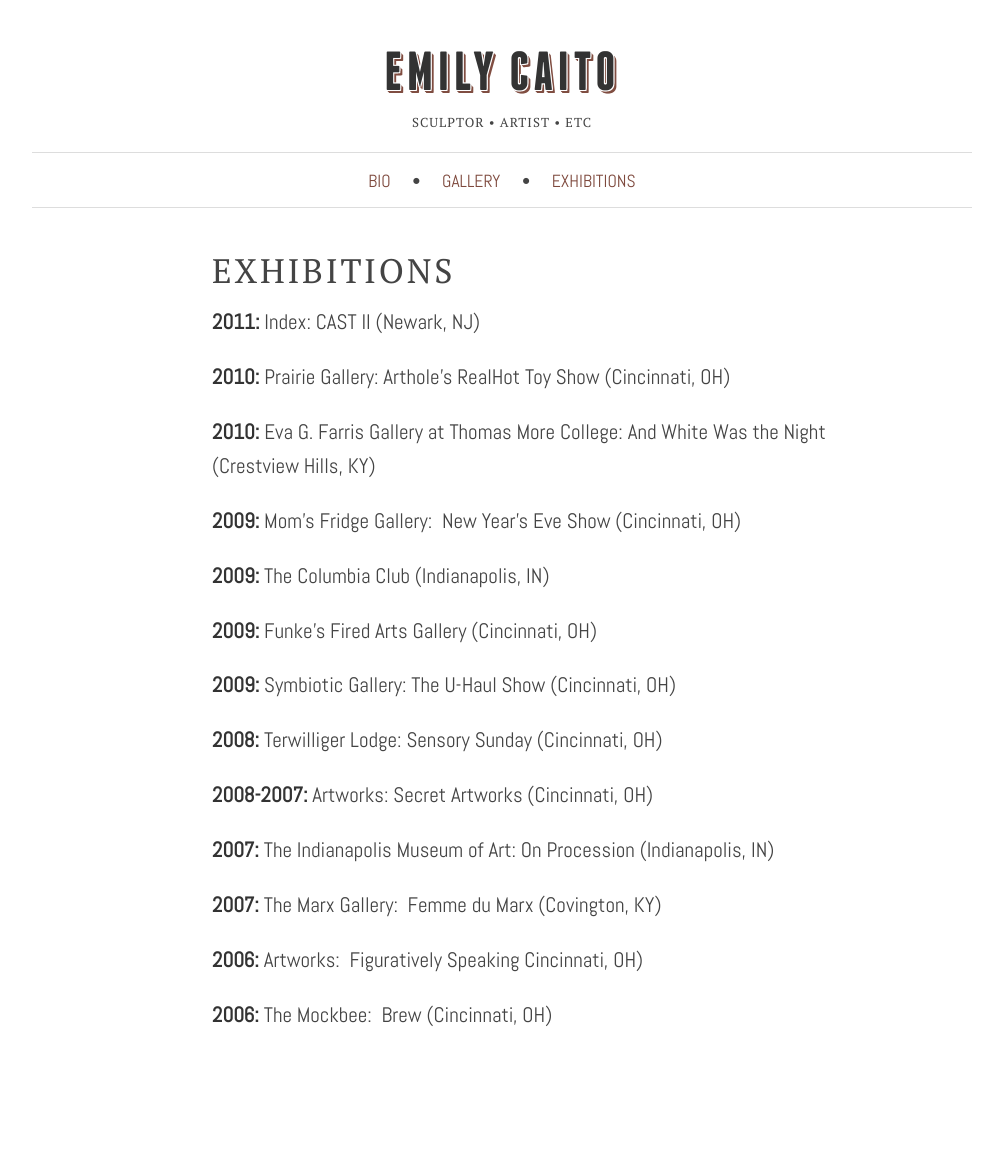
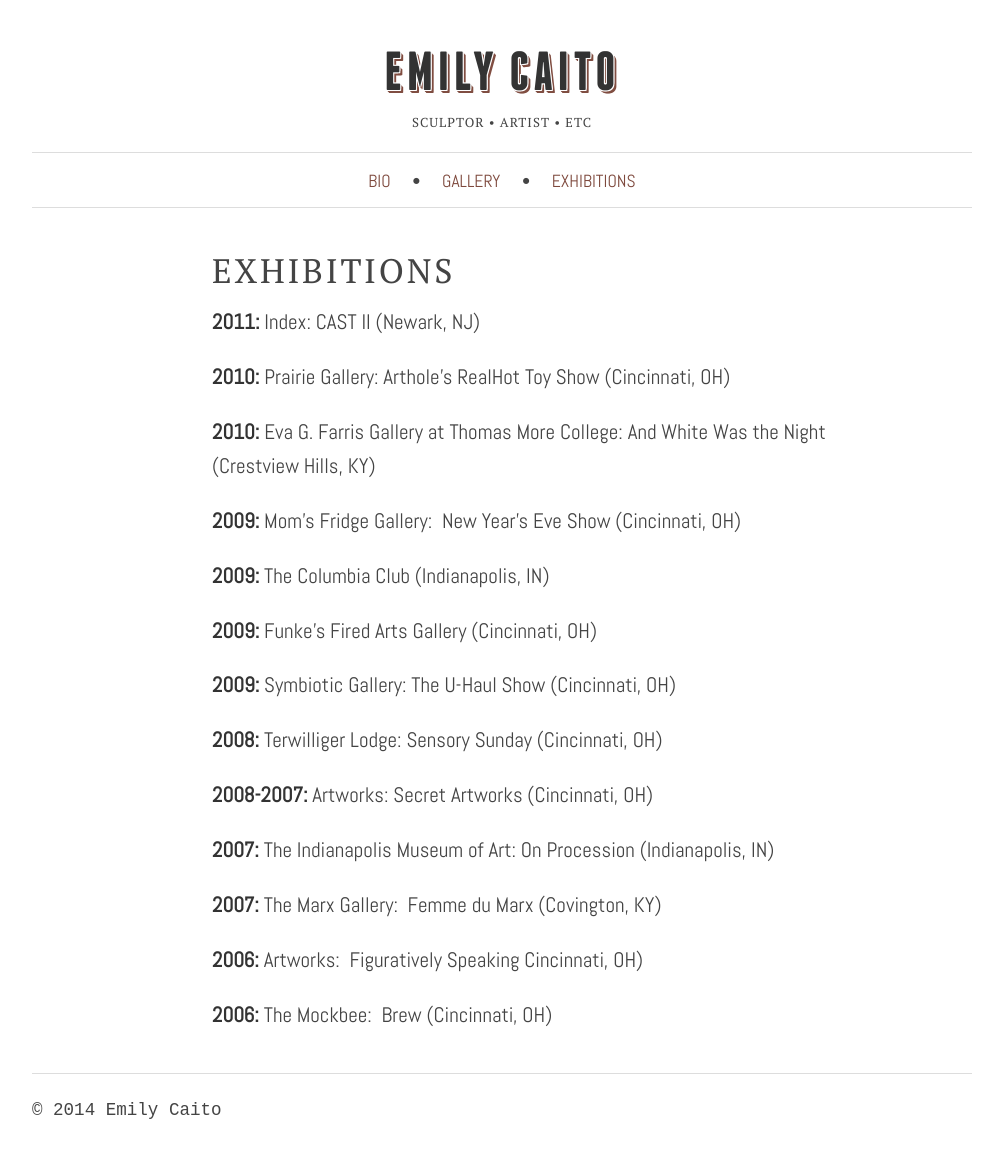
Before and after one commit to emilycaito/emilycaito.github.io, a Jekyll site: the page built from exhibitions/index.md, in a window 1280 px wide. Shown: the whole page, without its empty margins (138-1141 px from the left). Built offline with Jekyll 4.4.1, drawn with Linux system fonts in a browser that asks for light colours; some web fonts are replaced; Markdown is read by kramdown in place of the engine named in the settings; the list of posts is cut into pages by our own code; before the commit the page ends 1053 px from its top, so only the background shows below that.

Commit message:
Added simple footer

```diff
--- a/_layouts/default.html
+++ b/_layouts/default.html
@@ -70,7 +70,8 @@
 
 			{{ content }}
 
-			<footer>
+			<footer class="sixteen columns add-bottom">
+				<p class="add-bottom">&copy; {{ site.time | date: '%Y' }} Emily Caito</p>
 			</footer>
 		</div>
 	{% include js.html %}
--- a/css/main.css
+++ b/css/main.css
@@ -1705,6 +1705,20 @@ ul.gallery-container li {
   display: inline;
 }
 
+/* line 79, ../_sass/main.scss */
+footer {
+  font-family: 'PT Mono', "Courier New", Courier, monospace;
+  font-size: 1.098rem;
+  font-weight: normal;
+  border-top: 1px solid #ddd;
+  margin-top: 20px;
+}
+
+/* line 87, ../_sass/main.scss */
+footer p {
+  margin-top: 20px;
+}
+
 /* @import "animate"; */
 /* @import "syntax"; */
 /* @import "accordion"; */
```
Also changed, not shown: _sass/main.scss (+12 -0 lines).
